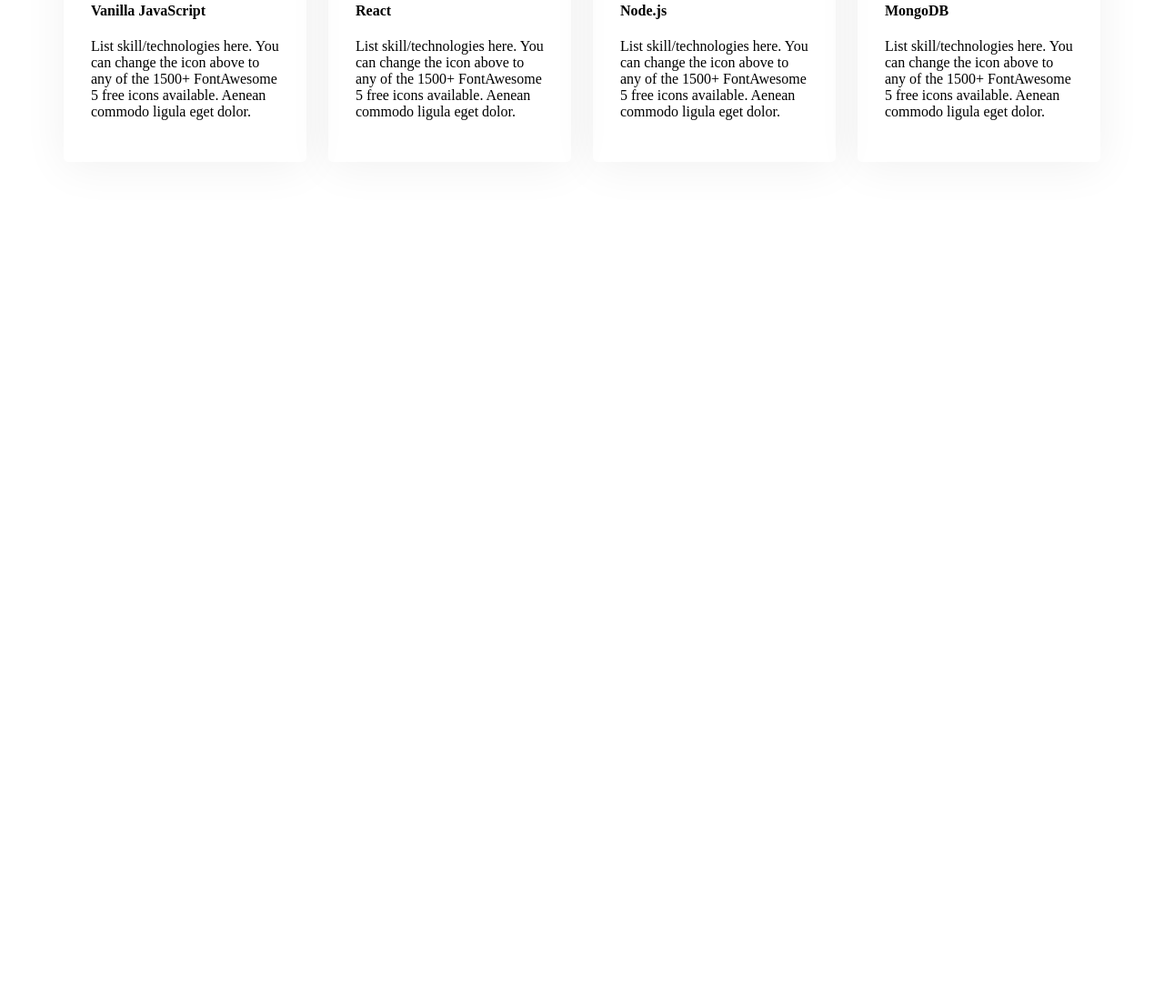
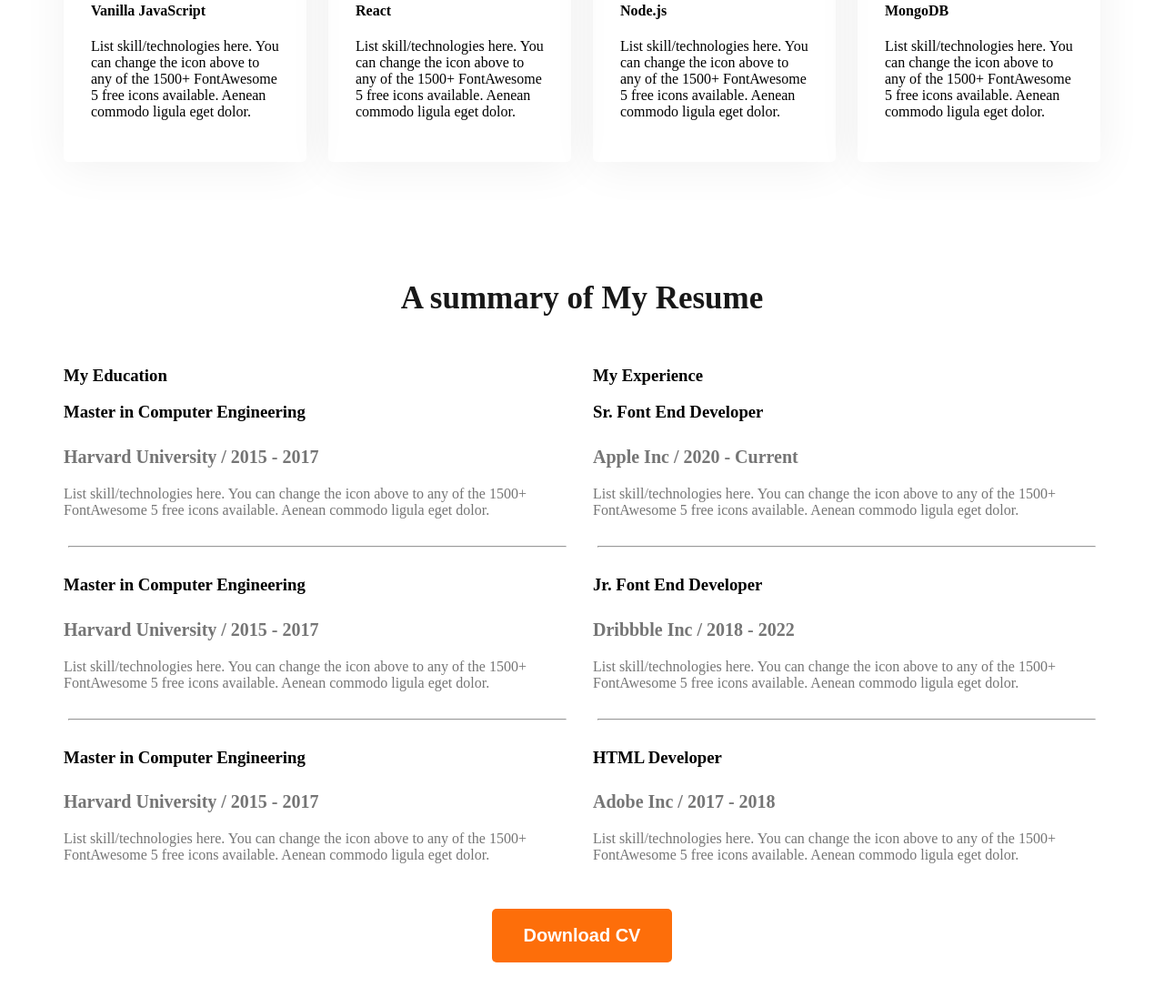
Before and after one commit to SabrinMahi/-DUMMY-Portfolio, a plain HTML site: page index.html in a window 1280 px wide. Shown: the part 1848-2944 px from the top of the page at 91% size. Before the commit the page ends 2156 px from the top, so only its background shows below. Drawn offline with Linux system fonts and the light colour scheme.

Commit message:
added experience

```diff
--- a/index.html
+++ b/index.html
@@ -97,6 +97,64 @@
                  </div>
             </div>
     </section>
+<section class="resume">
+    <h3 class="section-title text-center">
+        A summary of My Resume
+    </h3>
+    <div class="resume-container">
+       <!-- .resume-column*2>h3.resume-column-title+.experience*3>h4.experiece-title+h5.experience-sub-title+.experience-description -->
+        <div class="resume-column">
+            <h3 class="resume-column-title">My Education</h3>
+            <div class="experience">
+                <h3 class="experiece-title">Master in Computer Engineering</h3>
+                <h4 class="experience-sub-title">Harvard University / 2015 - 2017</h4>
+                <div class="experience-description">List skill/technologies here. You can change the icon above
+                    to any of the 1500+ FontAwesome 5 free icons available. Aenean commodo ligula eget dolor.</div>
+            </div>
+            <hr>
+            <div class="experience">
+                <h3 class="experiece-title">Master in Computer Engineering</h3>
+                <h4 class="experience-sub-title">Harvard University / 2015 - 2017</h4>
+                <div class="experience-description">List skill/technologies here. You can change the icon above
+                    to any of the 1500+ FontAwesome 5 free icons available. Aenean commodo ligula eget dolor.</div>
+            </div>
+            <hr>
+            <div class="experience">
+                <h3 class="experiece-title">Master in Computer Engineering</h3>
+                <h4 class="experience-sub-title">Harvard University / 2015 - 2017</h4>
+                <div class="experience-description">List skill/technologies here. You can change the icon above
+                    to any of the 1500+ FontAwesome 5 free icons available. Aenean commodo ligula eget dolor.</div>
+            </div>
+        </div>
+        <div class="resume-column">
+            <h3 class="resume-column-title"> My Experience</h3>
+            <div class="experience">
+                <h3 class="experiece-title">Sr. Font End Developer</h3>
+                <h4 class="experience-sub-title">Apple Inc / 2020 - Current</h4>
+                <div class="experience-description">List skill/technologies here. You can change the icon above
+                    to any of the 1500+ FontAwesome 5 free icons available. Aenean commodo ligula eget dolor.</div>
+            </div>
+            <hr>
+            <div class="experience">
+                <h3 class="experiece-title">Jr. Font End Developer</h3>
+                <h4 class="experience-sub-title">Dribbble Inc / 2018 - 2022</h4>
+                <div class="experience-description">List skill/technologies here. You can change the icon above
+                    to any of the 1500+ FontAwesome 5 free icons available. Aenean commodo ligula eget dolor.</div>
+            </div>
+            <hr>
+            <div class="experience">
+                <h3 class="experiece-title">HTML Developer</h3>
+                <h4 class="experience-sub-title">Adobe Inc / 2017 - 2018</h4>
+                <div class="experience-description">List skill/technologies here. You can change the icon above
+                    to any of the 1500+ FontAwesome 5 free icons available. Aenean commodo ligula eget dolor.</div>
+            </div>
+        </div>
+
+    </div>
+    <div class="text-center resume-download-cv">
+        <button class="btn-primary">Download CV</button></div>
+</section>
+
 </main>
     <footer>
 
--- a/style.css
+++ b/style.css
@@ -137,3 +137,24 @@
     box-shadow: 0px 6px 50px 0px rgba(0, 0, 0, 0.06);
 
 }
+
+.resume-container{
+     display: flex;
+     gap:24px;
+}
+.experience-sub-title{
+    font-size: 20px;
+    font-weight: 600;
+    margin-bottom: 20px;
+}
+.experience-description, .experience-sub-title{
+    color: #757575;
+}
+
+.resume hr{
+    margin: 30px 5px;
+}
+
+.resume-download-cv{
+    margin-top: 50px;
+}
```
